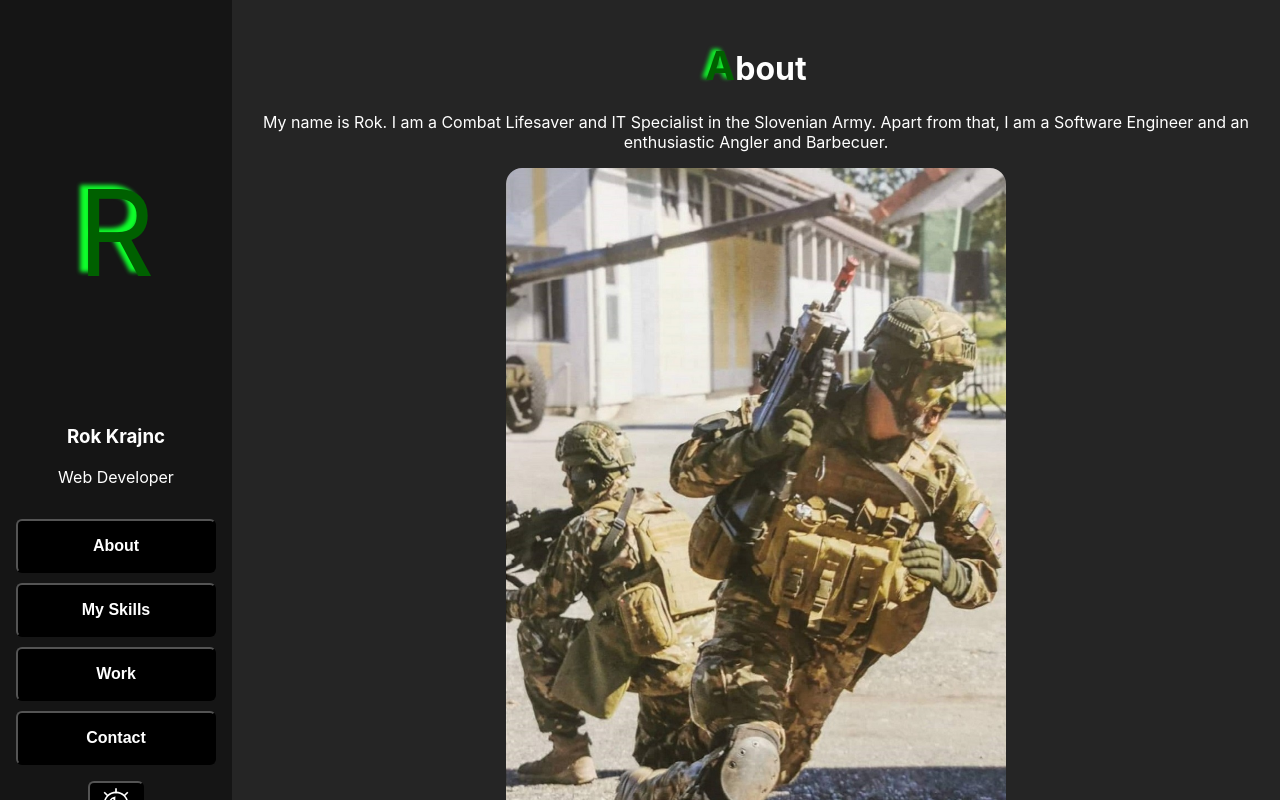
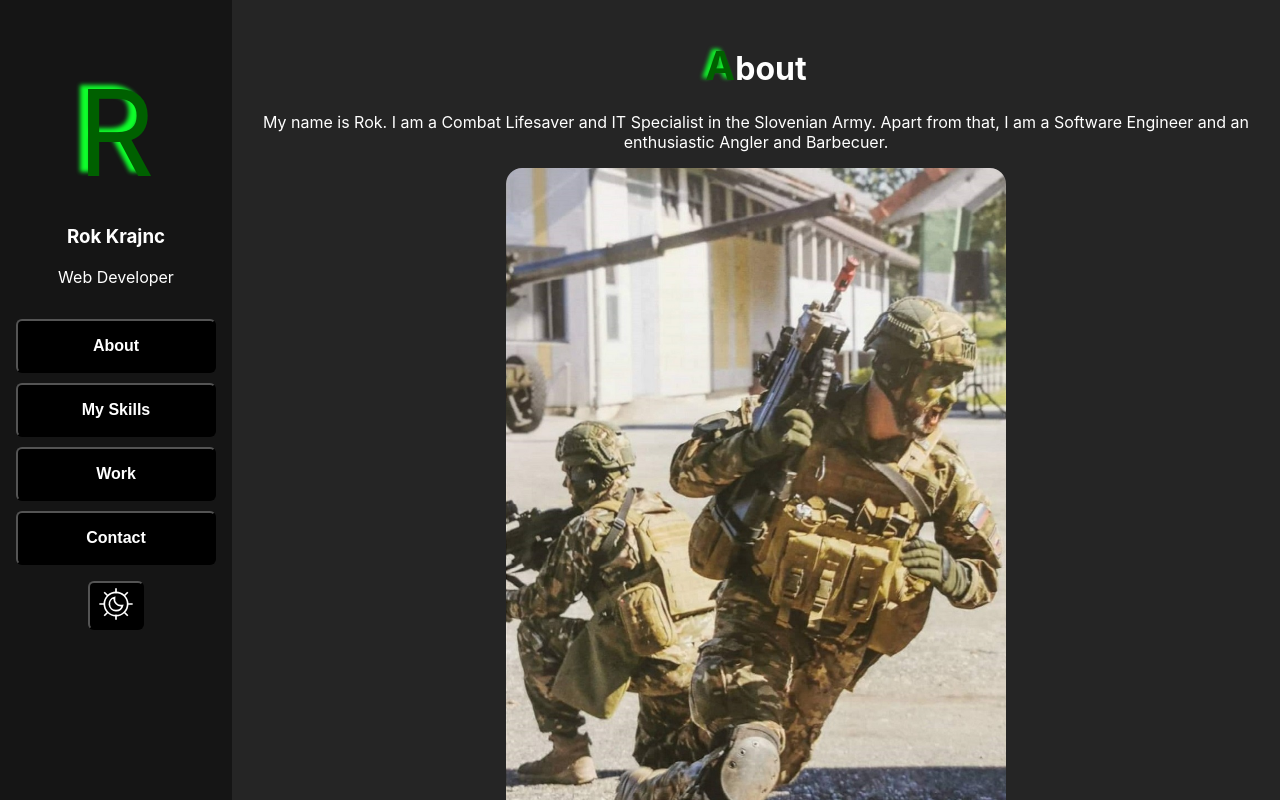
Before and after one commit to icecoil/portfolio, a React (Create React App) app: page / in a window 1280 px wide. Shown: the top 800 px of the page. Built offline with nearby package versions, Linux system fonts and the light colour scheme.

Commit message:
responsive logo

```diff
--- a/src/components/MobileMenu/MobileMenu.module.scss
+++ b/src/components/MobileMenu/MobileMenu.module.scss
@@ -13,4 +13,10 @@
       height: auto;
     }
   }
+
+  .mobileSidebar {
+    @media screen and (max-width: 768px) {
+      position: absolute;
+    }
+  }
 }
--- a/src/components/MobileMenu/MobileMenu.tsx
+++ b/src/components/MobileMenu/MobileMenu.tsx
@@ -28,7 +28,12 @@ const MobileMenu = ({ selectContent, className }: MobileMenuProps) => {
           alt="hamburger icon"
         />
       </button>
-      {isOpen && <Sidebar selectContent={selectContent} />}
+      {isOpen && (
+        <Sidebar
+          selectContent={selectContent}
+          className={classes.mobileSidebar}
+        />
+      )}
     </div>
   );
 };
--- a/src/components/Sidebar/Sidebar.module.scss
+++ b/src/components/Sidebar/Sidebar.module.scss
@@ -2,8 +2,12 @@
   font-size: 120px;
   color: #006000;
   text-shadow: -8px -4px 4px #0fff2b;
-  padding-left: 60px;
-  padding-right: 60px;
+  margin: 20px 0;
+
+  @media screen and (max-width: 768px) {
+    font-size: 64px;
+    text-shadow: -3px -3px 3px #0fff2b;
+  }
 }
 
 .sidebar {
```
